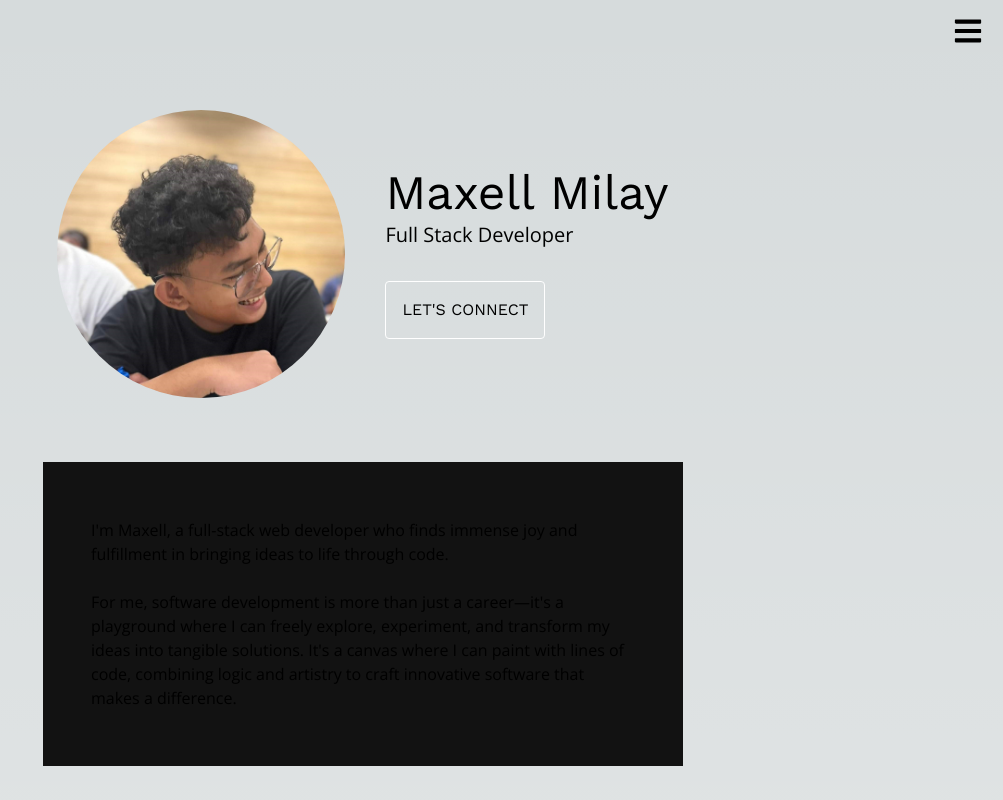
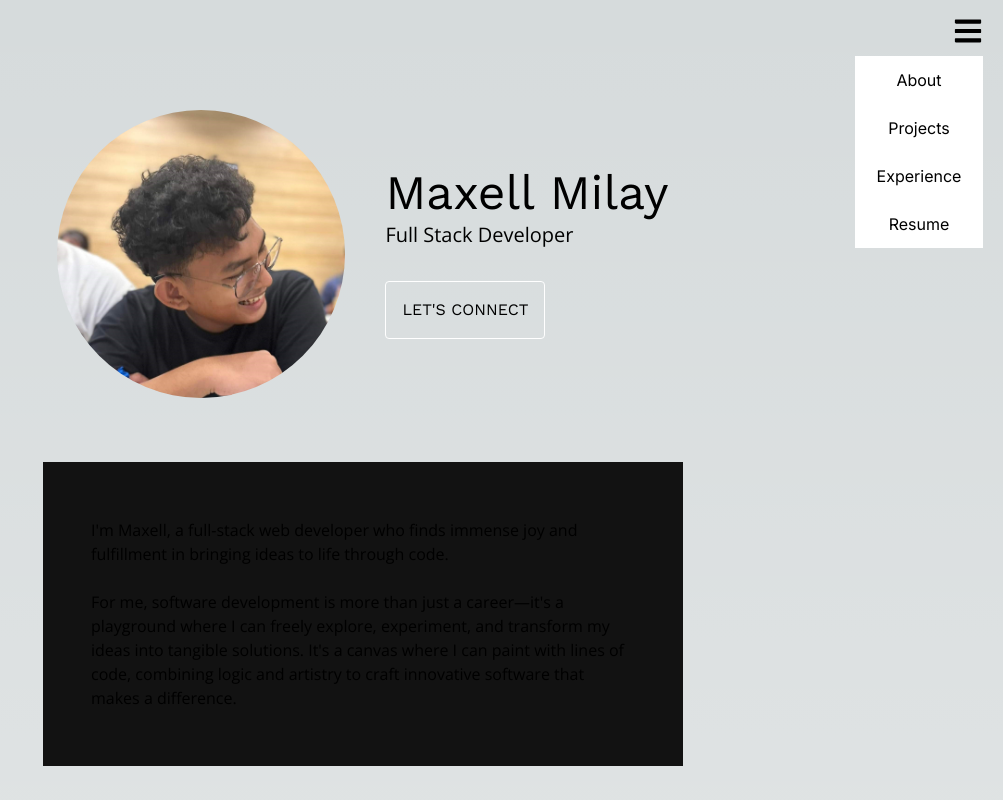
Before and after one commit to maxellmilay/personal-website-v2, a Next.js app: page / in a window 1280 px wide. Both pictures are taken after a click on the button 1245 px from the left and 31 px from the top of the page. Shown: the top 800 px of the page, without its empty margins (277-1280 px from the left). Built offline with nearby package versions, Linux system fonts and the light colour scheme.

Commit message:
[UI][Maxell] added navbar dropdown

```diff
--- a/src/components/About.tsx
+++ b/src/components/About.tsx
@@ -4,7 +4,7 @@ import { open } from '@/utils/font';
 
 function About() {
   return (
-    <div className="flex justify-center w-full md:w-auto mb-16">
+    <div id="about" className="flex justify-center w-full md:w-auto mb-16">
       <div className="flex bg-[#121212] w-full mx-[10%] md:mx-0 md:w-[40rem]">
         <p
           className={`${open.className} font-thin text-xs sm:text-base px-8 py-10 sm:px-12 sm:py-14`}
--- a/src/components/Experience.tsx
+++ b/src/components/Experience.tsx
@@ -11,7 +11,7 @@ function Experience() {
   const [windowSize] = useScreen();
 
   return (
-    <div className="flex flex-col mb-16">
+    <div id="experience" className="flex flex-col mb-16">
       <p className={`${work.className} text-2xl mx-auto`}>Experience</p>
       <div className="h-[0.05rem] w-full bg-white my-5 md:my-10" />
       <div className="flex md:flex-row flex-col items-center md:items-start">
@@ -31,9 +31,7 @@ function Experience() {
           )}
         </div>
 
-        <div
-          className={`flex flex-col md:ml-[1rem] items-center md:items-start ${open.className}`}
-        >
+        <div className={`flex flex-col md:ml-[1rem] items-center md:items-start ${open.className}`}>
           <p className="text-2xl mb-1">{currentExperience.position}</p>
           <p className="text-xs font-thin mb-8">
             {currentExperience.start} - {currentExperience.end}
--- a/src/components/Featured.tsx
+++ b/src/components/Featured.tsx
@@ -5,7 +5,7 @@ import featured from '@/data/featured';
 
 function Featured() {
   return (
-    <div className="flex md:w-[55rem] flex-col mb-16">
+    <div id="featured" className="flex md:w-[55rem] flex-col mb-16">
       <p className={`${work.className} text-2xl mb-10 mx-[10%] lg:mx-0`}>Featured Projects</p>
       {featured.map((data) => {
         return (
--- a/src/components/Navbar.tsx
+++ b/src/components/Navbar.tsx
@@ -1,28 +1,72 @@
 'use client';
 
-import React from 'react';
+import React, { useState } from 'react';
 import { open } from '@/utils/font';
 import useScreen from '@/hooks/useScreen';
 import { FaBars } from 'react-icons/fa';
+import Link from 'next/link';
 
 function Navbar() {
+  const [isOpen, setIsOpen] = useState(false);
   const [windowSize] = useScreen();
+
+  const handleDropdownClick = () => {
+    setIsOpen(!isOpen);
+  };
+
   return (
     <div>
       {windowSize > 640 ? (
         <div
           className={`flex ${open.className} font-thin my-5 justify-center lg:justify-end lg:px-16`}
         >
-          <button className="px-8 py-3 text-[#AFAFAF] hover:text-white">About</button>
-          <button className="px-8 py-3 text-[#AFAFAF] hover:text-white">Projects</button>
-          <button className="px-8 py-3 text-[#AFAFAF] hover:text-white">Experience</button>
+          <Link className="px-8 py-3 text-[#AFAFAF] hover:text-white" href="#about">
+            About
+          </Link>
+          <Link className="px-8 py-3 text-[#AFAFAF] hover:text-white" href="#projects">
+            Projects
+          </Link>
+          <Link className="px-8 py-3 text-[#AFAFAF] hover:text-white" href="#experience">
+            Experience
+          </Link>
           <button className="px-8 py-3 text-[#AFAFAF] hover:text-white">Resume</button>
         </div>
       ) : (
-        <div className="flex justify-end py-4 px-5">
-          <button>
+        <div className="flex relative justify-end py-4 px-5">
+          <button onClick={handleDropdownClick}>
             <FaBars className="text-3xl" />
           </button>
+          {isOpen && (
+            <div className="flex flex-col absolute z-10 items-center bg-white top-14 w-32">
+              <Link
+                className="px-4 py-3 text-black hover:text-white"
+                href="#about"
+                onClick={handleDropdownClick}
+              >
+                About
+              </Link>
+              <Link
+                className="px-4 py-3 text-black hover:text-white"
+                href="#projects"
+                onClick={handleDropdownClick}
+              >
+                Projects
+              </Link>
+              <Link
+                className="px-4 py-3 text-black hover:text-white"
+                href="#experience"
+                onClick={handleDropdownClick}
+              >
+                Experience
+              </Link>
+              <button
+                className="px-4 py-3 text-black hover:text-white"
+                onClick={handleDropdownClick}
+              >
+                Resume
+              </button>
+            </div>
+          )}
         </div>
       )}
     </div>
--- a/src/components/Projects.tsx
+++ b/src/components/Projects.tsx
@@ -5,7 +5,7 @@ import { FaGithub, FaExternalLinkAlt } from 'react-icons/fa';
 
 function Projects() {
   return (
-    <div className="flex flex-col mb-16 justify-center">
+    <div id="projects" className="flex flex-col mb-16 justify-center">
       <p className={`${work.className} text-2xl mb-10`}>Other Projects</p>
       <div className="grid grid-cols-1 md:grid-cols-2 lg:grid-cols-3 gap-4">
         {projects.map((project) => {
```
